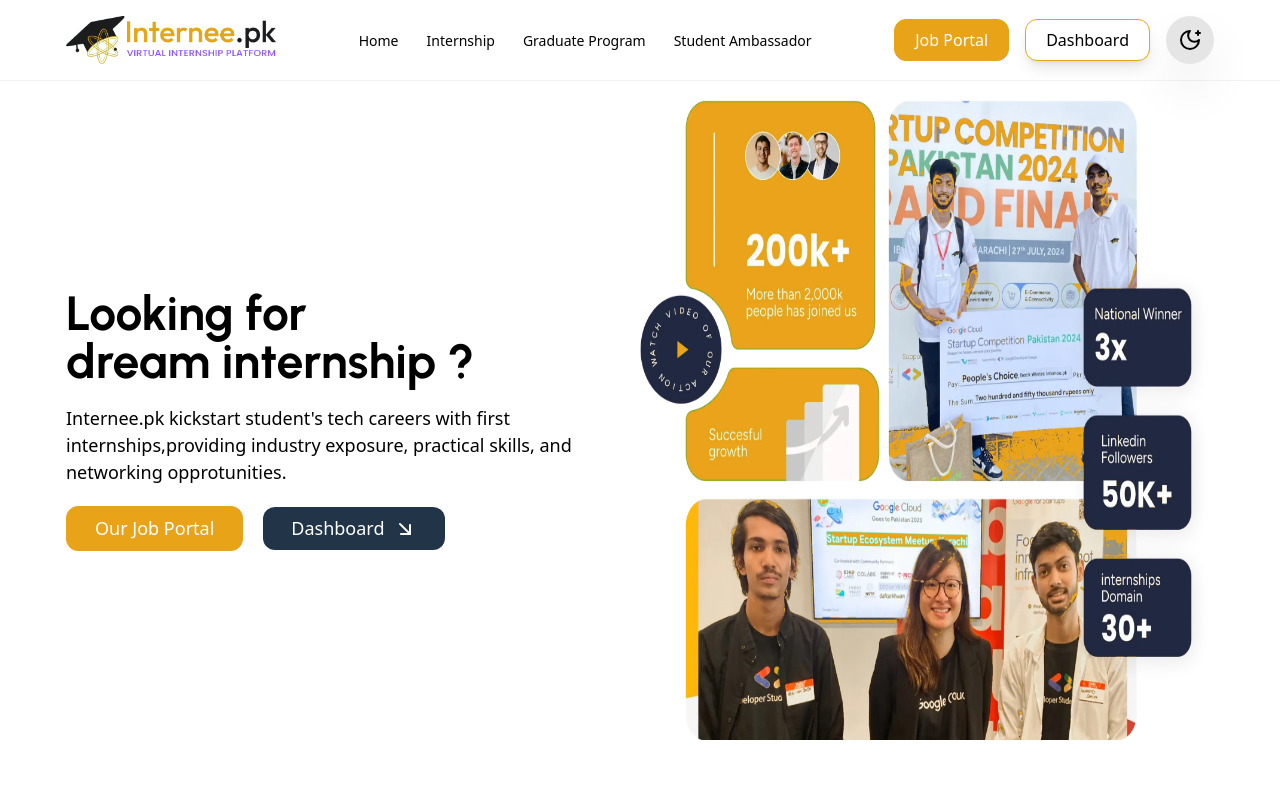
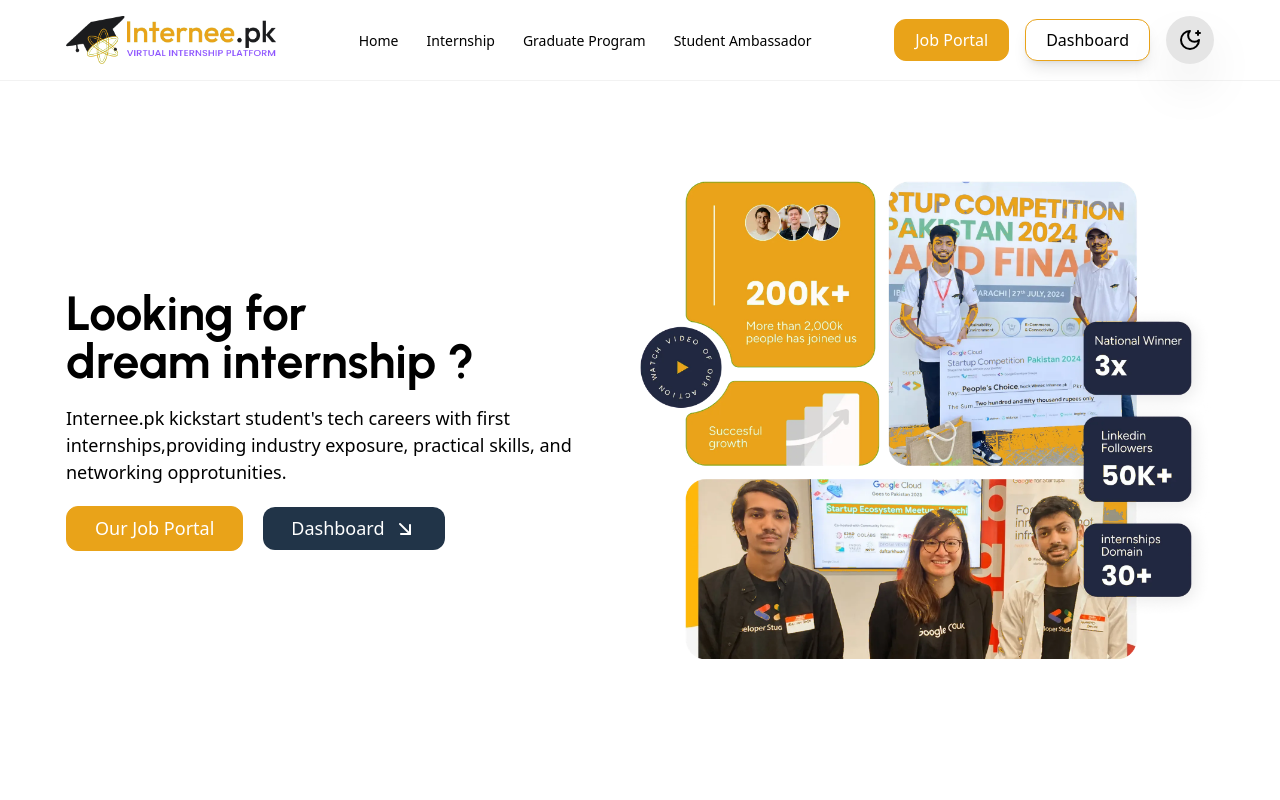
Before and after one commit to Hussnian-Shahid/Internee-web, a React (Vite) app: page / in a window 1280 px wide. Shown: the top 800 px of the page. Built offline with nearby package versions, Linux system fonts and the light colour scheme.

Commit message:
ldfkjlsd

```diff
--- a/src/Component/Header.jsx
+++ b/src/Component/Header.jsx
@@ -27,7 +27,7 @@
           </div>
         </div>
         <div className="w-full md:flex justify-center items-center hidden ">
-          <img className="h-[80vh]" src="/updated_banner.webp" alt="banner" />
+          <img className=" object-contain h-[80vh]" src="/updated_banner.webp" alt="banner" />
         </div>
       </div>
     </>
```
